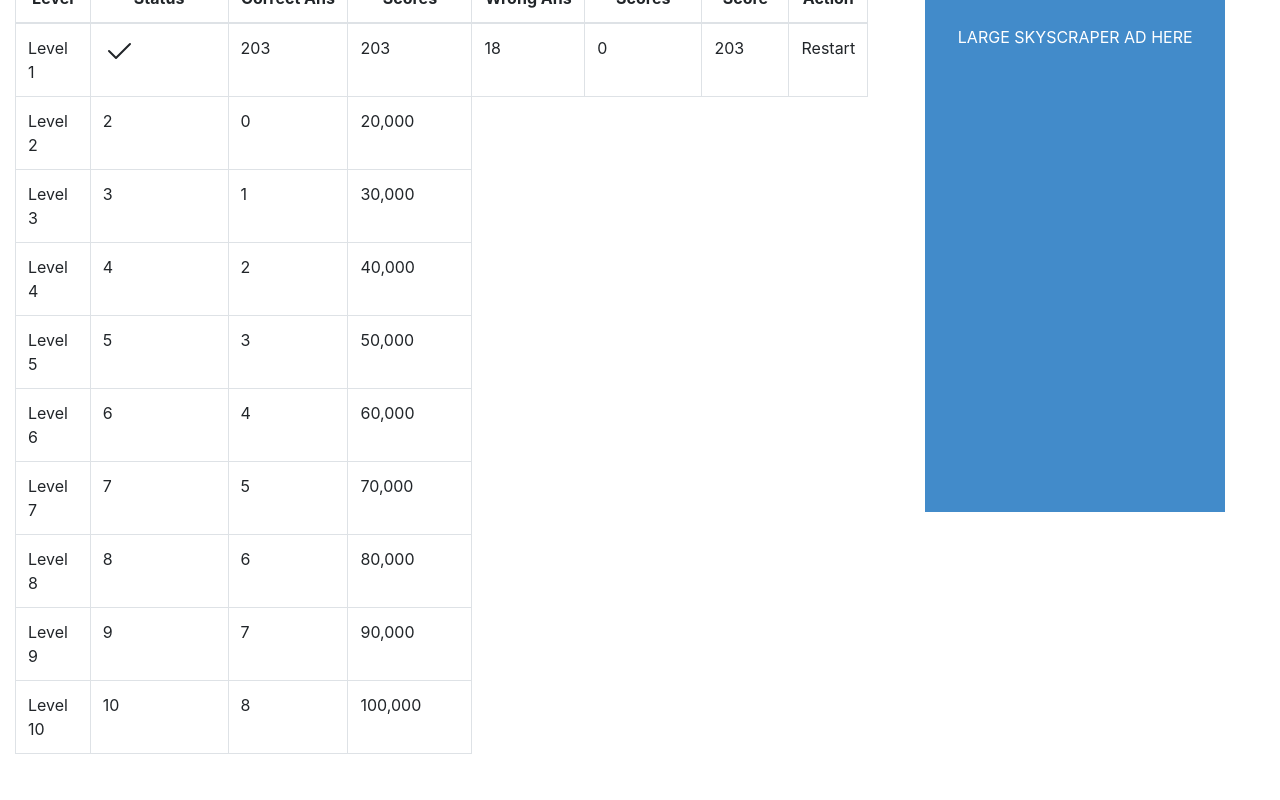
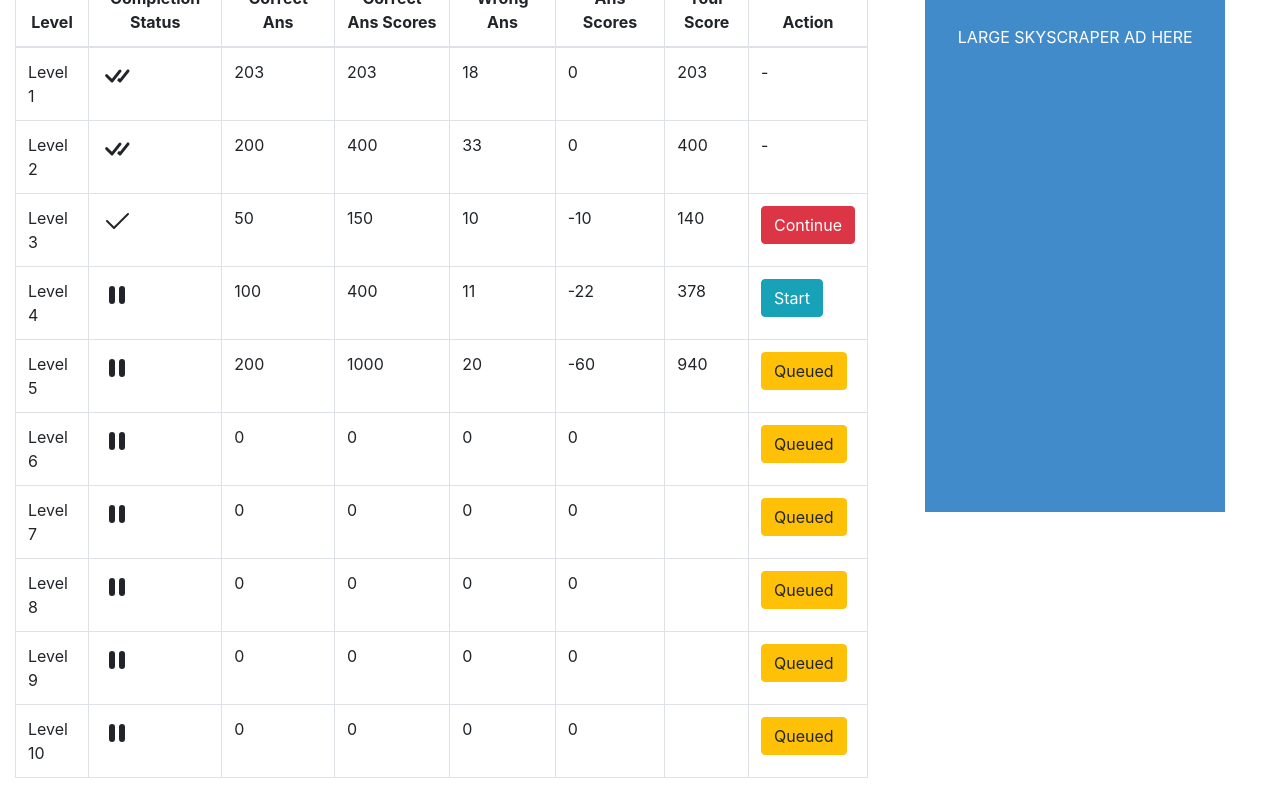
Before and after one commit to NgoziEmeh/Bible-quiz-web-app-frontend, an Angular app: page /progress in a window 1280 px wide. Shown: the part 540-1340 px from the top of the page. Built offline with nearby package versions, Linux system fonts and the light colour scheme.

Commit message:
all progress html

```diff
--- a/src/app/progress/progress.component.css
+++ b/src/app/progress/progress.component.css
@@ -71,16 +71,16 @@
     flex-direction: row;
 }
 
-.allocation-area{
+.progress-area{
     width: 66%;
     height: 100%;
 
 }
-.allocation-title{
+.progress-title{
     color: #512764;
     text-align: center;
 }
-.allocation-ad{
+.progress-ad{
     width: 33%;
     height: 100%;
 
@@ -101,12 +101,12 @@ thead{
         flex-direction: column;
     }
 
-    .allocation-area{
+    .progress-area{
         width: 100%;
         height: 66%;
 
     }
-    .allocation-ad{
+    .progress-ad{
         width: 100%;
         height: 33%;
 
@@ -118,11 +118,11 @@ thead{
         justify-content: center;
     }
 
-    .allo-skyscraper{
+    .progr-skyscraper{
         display: none;
     }
 
-    .allo-largeskycraper{
+    .progr-largeskycraper{
         display: none;
 
     }
@@ -139,29 +139,29 @@ thead{
         flex-direction: row;
     }
 
-    .allocation-area{
+    .progress-area{
         width: 69%;
         height: 100%;
 
     }
-    .allocation-ad{
+    .progress-ad{
         width: 30%;
         height: 100%;
 
     }
 
-    .allo-squaread{
+    .progr-squaread{
         display: none;
 
     }
 
-    .allo-skyscraper{
+    .progr-skyscraper{
         display: block;
         display: flex;
         justify-content: center;
     }
 
-    .allo-largeskycraper{
+    .progr-largeskycraper{
         display: none;
 
     }
@@ -177,31 +177,34 @@ thead{
         flex-direction: row;
     }
 
-    .allocation-area{
+    .progress-area{
         width: 69%;
         height: 100%;
 
     }
-    .allocation-ad{
+    .progress-ad{
         width: 30%;
         height: 100%;
 
     }
 
-    .allo-squaread{
+    .progr-squaread{
         display: none;
 
     }
 
-    .allo-skyscraper{
+    .progr-skyscraper{
         display: none;
 
     }
 
-    .allo-largeskycraper{
+    .progr-largeskycraper{
         display: none;
         display: flex;
         justify-content: center;
 
     }
 }
+
+
+/* Table buttons */
--- a/src/app/progress/progress.component.html
+++ b/src/app/progress/progress.component.html
@@ -22,8 +22,8 @@
 <!-- End of upper leaderboard adverts -->
 <div class="progress_area">
     <div class="table-area">
-        <div class="allocation-area">
-            <div class="allocation-title">
+        <div class="progress-area">
+            <div class="progress-title">
                 <h4>Your Progress Table</h4>
             </div>
             <div class="table-responsive container-fluid">
@@ -41,86 +41,140 @@
                         </tr>
                     </thead>
                     <tbody>
-                        <tr>
+                        <tr class="success">
                             <td>Level 1</td>
-                            <td> <svg class="bi bi-check2" width="2em" height="2em" viewBox="0 0 16 16" fill="currentColor" xmlns="http://www.w3.org/2000/svg">
-                                <path fill-rule="evenodd" d="M13.854 3.646a.5.5 0 0 1 0 .708l-7 7a.5.5 0 0 1-.708 0l-3.5-3.5a.5.5 0 1 1 .708-.708L6.5 10.293l6.646-6.647a.5.5 0 0 1 .708 0z"/>
+                            <td> <svg class="bi bi-check-all" width="2em" height="2em" viewBox="0 0 16 16" fill="currentColor" xmlns="http://www.w3.org/2000/svg">
+                                <path fill-rule="evenodd" d="M8.97 4.97a.75.75 0 0 1 1.071 1.05l-3.992 4.99a.75.75 0 0 1-1.08.02L2.324 8.384a.75.75 0 1 1 1.06-1.06l2.094 2.093L8.95 4.992a.252.252 0 0 1 .02-.022zm-.92 5.14l.92.92a.75.75 0 0 0 1.079-.02l3.992-4.99a.75.75 0 1 0-1.091-1.028L9.477 9.417l-.485-.486-.943 1.179z"/>
                               </svg></td>
                             <td>203</td>
                             <td>203</td>
                             <td>18</td>
                             <td>0</td>
                             <td>203</td>
-                            <td>Restart</td>
+                            <td>-</td>
                         </tr>
-                        <tr>
+                        <tr class="success">
                             <td>Level 2</td>
-                            <td>2</td>
+                            <td> <svg class="bi bi-check-all" width="2em" height="2em" viewBox="0 0 16 16" fill="currentColor" xmlns="http://www.w3.org/2000/svg">
+                                <path fill-rule="evenodd" d="M8.97 4.97a.75.75 0 0 1 1.071 1.05l-3.992 4.99a.75.75 0 0 1-1.08.02L2.324 8.384a.75.75 0 1 1 1.06-1.06l2.094 2.093L8.95 4.992a.252.252 0 0 1 .02-.022zm-.92 5.14l.92.92a.75.75 0 0 0 1.079-.02l3.992-4.99a.75.75 0 1 0-1.091-1.028L9.477 9.417l-.485-.486-.943 1.179z"/>
+                              </svg></td>
+                            <td>200</td>
+                            <td>400</td>
+                            <td>33</td>
                             <td>0</td>
-                            <td>20,000</td>
+                            <td>400</td>
+                            <td>-</td>
                         </tr>
-                        <tr>
+                        <tr class="danger">
                             <td>Level 3</td>
-                            <td>3</td>
-                            <td>1</td>
-                            <td>30,000</td>
+                            <td> <svg class="bi bi-check2" width="2em" height="2em" viewBox="0 0 16 16" fill="currentColor" xmlns="http://www.w3.org/2000/svg">
+                                <path fill-rule="evenodd" d="M13.854 3.646a.5.5 0 0 1 0 .708l-7 7a.5.5 0 0 1-.708 0l-3.5-3.5a.5.5 0 1 1 .708-.708L6.5 10.293l6.646-6.647a.5.5 0 0 1 .708 0z"/>
+                              </svg></td>
+                            <td>50</td>
+                            <td>150</td>
+                            <td>10</td>
+                            <td>-10</td>
+                            <td>140</td>
+                            <td> <a href="#" class="btn btn-danger">Continue</a></td>
                         </tr>
-                        <tr>
+                        <tr class="warning">
                             <td>Level 4</td>
-                            <td>4</td>
-                            <td>2</td>
-                            <td>40,000</td>
+                            <td> <svg class="bi bi-pause-fill" width="2em" height="2em" viewBox="0 0 16 16" fill="currentColor" xmlns="http://www.w3.org/2000/svg">
+                                <path d="M5.5 3.5A1.5 1.5 0 0 1 7 5v6a1.5 1.5 0 0 1-3 0V5a1.5 1.5 0 0 1 1.5-1.5zm5 0A1.5 1.5 0 0 1 12 5v6a1.5 1.5 0 0 1-3 0V5a1.5 1.5 0 0 1 1.5-1.5z"/>
+                              </svg></td>
+                            <td>100</td>
+                            <td>400</td>
+                            <td>11</td>
+                            <td>-22</td>
+                            <td>378</td>
+                            <td> <a href="#" class="btn btn-info">Start</a></td>
                         </tr>
                         <tr>
                             <td>Level 5</td>
-                            <td>5</td>
-                            <td>3</td>
-                            <td>50,000</td>
+                            <td> <svg class="bi bi-pause-fill" width="2em" height="2em" viewBox="0 0 16 16" fill="currentColor" xmlns="http://www.w3.org/2000/svg">
+                                <path d="M5.5 3.5A1.5 1.5 0 0 1 7 5v6a1.5 1.5 0 0 1-3 0V5a1.5 1.5 0 0 1 1.5-1.5zm5 0A1.5 1.5 0 0 1 12 5v6a1.5 1.5 0 0 1-3 0V5a1.5 1.5 0 0 1 1.5-1.5z"/>
+                              </svg></td>
+                            <td>200</td>
+                            <td>1000</td>
+                            <td>20</td>
+                            <td>-60</td>
+                            <td>940</td>
+                            <td> <a href="#" class="btn btn-warning">Queued</a></td>
                         </tr>
                         <tr>
                             <td>Level 6</td>
-                            <td>6</td>
-                            <td>4</td>
-                            <td>60,000</td>
+                            <td> <svg class="bi bi-pause-fill" width="2em" height="2em" viewBox="0 0 16 16" fill="currentColor" xmlns="http://www.w3.org/2000/svg">
+                                <path d="M5.5 3.5A1.5 1.5 0 0 1 7 5v6a1.5 1.5 0 0 1-3 0V5a1.5 1.5 0 0 1 1.5-1.5zm5 0A1.5 1.5 0 0 1 12 5v6a1.5 1.5 0 0 1-3 0V5a1.5 1.5 0 0 1 1.5-1.5z"/>
+                              </svg></td>
+                            <td>0</td>
+                            <td>0</td>
+                            <td>0</td>
+                            <td>0</td>
+                            <td></td>
+                            <td> <a href="#" class="btn btn-warning">Queued</a></td>
                         </tr>
                         <tr>
                             <td>Level 7</td>
-                            <td>7</td>
-                            <td>5</td>
-                            <td>70,000</td>
+                            <td> <svg class="bi bi-pause-fill" width="2em" height="2em" viewBox="0 0 16 16" fill="currentColor" xmlns="http://www.w3.org/2000/svg">
+                                <path d="M5.5 3.5A1.5 1.5 0 0 1 7 5v6a1.5 1.5 0 0 1-3 0V5a1.5 1.5 0 0 1 1.5-1.5zm5 0A1.5 1.5 0 0 1 12 5v6a1.5 1.5 0 0 1-3 0V5a1.5 1.5 0 0 1 1.5-1.5z"/>
+                              </svg></td>
+                            <td>0</td>
+                            <td>0</td>
+                            <td>0</td>
+                            <td>0</td>
+                            <td></td>
+                            <td> <a href="#" class="btn btn-warning">Queued</a></td>
                         </tr>
                         <tr>
                             <td>Level 8</td>
-                            <td>8</td>
-                            <td>6</td>
-                            <td>80,000</td>
+                            <td> <svg class="bi bi-pause-fill" width="2em" height="2em" viewBox="0 0 16 16" fill="currentColor" xmlns="http://www.w3.org/2000/svg">
+                                <path d="M5.5 3.5A1.5 1.5 0 0 1 7 5v6a1.5 1.5 0 0 1-3 0V5a1.5 1.5 0 0 1 1.5-1.5zm5 0A1.5 1.5 0 0 1 12 5v6a1.5 1.5 0 0 1-3 0V5a1.5 1.5 0 0 1 1.5-1.5z"/>
+                              </svg></td>
+                            <td>0</td>
+                            <td>0</td>
+                            <td>0</td>
+                            <td>0</td>
+                            <td></td>
+                            <td> <a href="#" class="btn btn-warning">Queued</a></td>
                         </tr>
                         <tr>
                             <td>Level 9</td>
-                            <td>9</td>
-                            <td>7</td>
-                            <td>90,000</td>
+                            <td> <svg class="bi bi-pause-fill" width="2em" height="2em" viewBox="0 0 16 16" fill="currentColor" xmlns="http://www.w3.org/2000/svg">
+                                <path d="M5.5 3.5A1.5 1.5 0 0 1 7 5v6a1.5 1.5 0 0 1-3 0V5a1.5 1.5 0 0 1 1.5-1.5zm5 0A1.5 1.5 0 0 1 12 5v6a1.5 1.5 0 0 1-3 0V5a1.5 1.5 0 0 1 1.5-1.5z"/>
+                              </svg></td>
+                            <td>0</td>
+                            <td>0</td>
+                            <td>0</td>
+                            <td>0</td>
+                            <td></td>
+                            <td> <a href="#" class="btn btn-warning">Queued</a></td>
                         </tr>
                         <tr>
                             <td>Level 10</td>
-                            <td>10</td>
-                            <td>8</td>
-                            <td>100,000</td>
+                            <td> <svg class="bi bi-pause-fill" width="2em" height="2em" viewBox="0 0 16 16" fill="currentColor" xmlns="http://www.w3.org/2000/svg">
+                                <path d="M5.5 3.5A1.5 1.5 0 0 1 7 5v6a1.5 1.5 0 0 1-3 0V5a1.5 1.5 0 0 1 1.5-1.5zm5 0A1.5 1.5 0 0 1 12 5v6a1.5 1.5 0 0 1-3 0V5a1.5 1.5 0 0 1 1.5-1.5z"/>
+                              </svg></td>
+                            <td>0</td>
+                            <td>0</td>
+                            <td>0</td>
+                            <td>0</td>
+                            <td></td>
+                            <td> <a href="#" class="btn btn-warning">Queued</a></td>
                         </tr>
                     </tbody>
                 </table>
             </div>
         </div>
-        <div class="allocation-ad">
-            <div class="allo-squaread">
+        <div class="progress-ad">
+            <div class="progr-squaread">
                 <app-squaread></app-squaread>
             </div>
 
 
-            <div class="allo-skyscraper">
+            <div class="progr-skyscraper">
                 <app-skyscraperad></app-skyscraperad>
             </div>
-           <div class="allo-largeskycraper">
+           <div class="progr-largeskycraper">
             <app-largeskyscraper></app-largeskyscraper>
            </div>
         </div>
```
